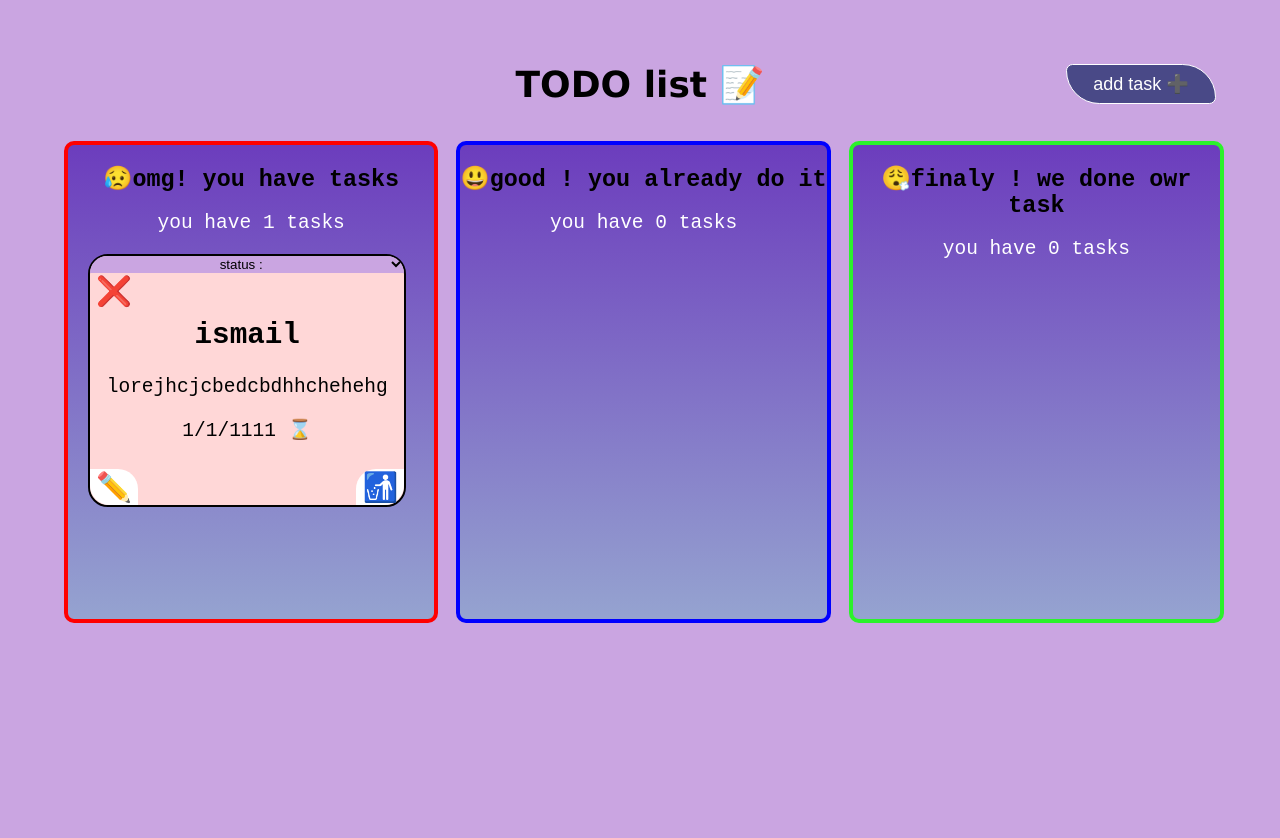
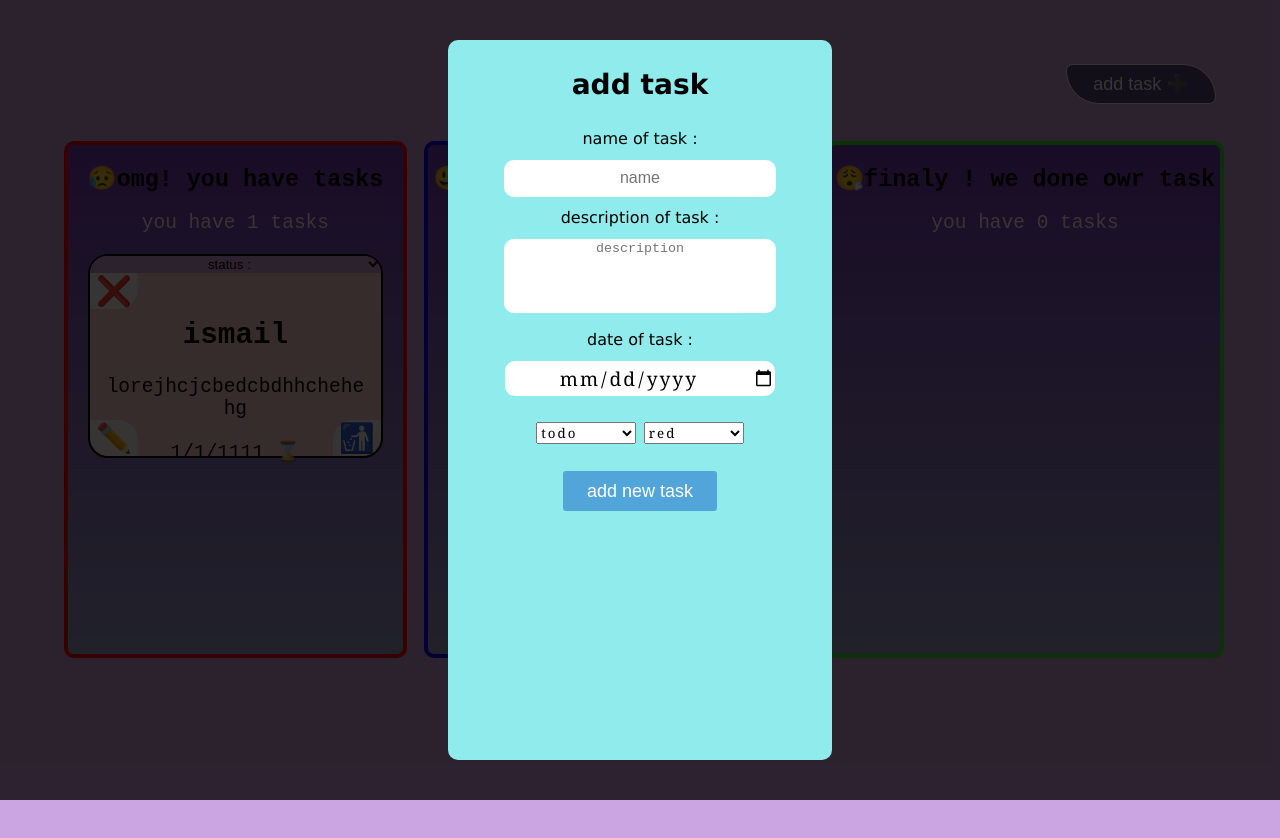
Before and after one commit to ismailbaoud/TODO-LIST-PROJECT, a plain HTML site: page Desktop/TODO list/index.html in a window 1280 px wide. Both pictures are taken after a click on the button "add task ➕". After the commit the page ends 800 px from the top, so only its background shows below. Drawn offline with Linux system fonts and the light colour scheme.

Commit message:
fixe la vusialiter de la form et ajout e des style

```diff
--- a/Desktop/TODO list/assets/css/style.css
+++ b/Desktop/TODO list/assets/css/style.css
@@ -17,25 +17,25 @@ body{
     border-radius: 5px;
 }
 .catalogs{
-height: auto;
+height: 28rem;
  display: grid;
  grid-template-columns: 3;
  gap: 2vw;
  letter-spacing: 0px;
  font-family: monospace;
  font-size: 1em;
+
 }
 .catalog{
     background: linear-gradient(#6c3dbd, #95a3d0);
     width: 100%;
-    height: 50%;
+    /* height: 50%; */
     border-radius: 10px;
-    overflow-y: hidden;
-    overflow-y: scroll;
+
 }
 #todo{
-    width: 28vw;
-    height: 65vw;
+    width: 100%;
+    /* height: 65vw; */
 }
 
 .TODO{
@@ -53,7 +53,7 @@ height: auto;
 .task{
     border: solid black 2px;
     margin: 0px 20px;
-    height: 30%;
+    height: 200px;
     border-radius: 20px;
     position: relative;
     cursor:all-scroll;
@@ -67,7 +67,10 @@ height: auto;
     position: absolute;
     cursor: pointer;
 }
-
+.status_btn{
+    background: #fff;
+    border-radius: 0px 0px 20px 0px;
+}
 .supression_btn{
     bottom: 0;
     right: 0px;
@@ -93,9 +96,9 @@ height: auto;
     display: block;
 }
 .form{
-    position: absolute;
+    /* position: absolute;
     top:100px;
-    right: 0px;
+    right: 0px; */
     background: #90ecec;
     width: 30%;
     height: 90%;
@@ -180,6 +183,10 @@ textarea{
     text-align: center;
     border: none;
     border-radius: 10px;
+    transition: background-color 0.7s;
+}
+textarea:hover{
+    background:#cdf5cd;
 }
 h2{
     font-size: larger;
@@ -204,12 +211,17 @@ h2{
     border: none;
     outline: none;
 }
-.tasks{
+/* .tasks{ */
     /* display: grid;
     grid-template-rows: auto;
     gap: 20px; */
-    height:48rem;
+    /* height:48rem; */
 
+/* } */
+.tasks{
+    height: 25rem;
+    overflow-y: hidden;
+    overflow-y: scroll;
 }
 .count_todo,.count_doing,.count_done,.count_p{
     color: #fff;
@@ -242,3 +254,32 @@ article{
 .add_task:hover{
     background: blue;
 }
+.div_of_form{
+    position: absolute;
+    width: 100%;
+    height: 100%;
+    background: #050101cb;
+    display: flex;
+    align-items: center;
+    justify-content: center;
+    top: 0;
+    left: 0;
+
+}
+
+.Task_description{
+    width: 90%;
+    /* overflow-x: hidden; */
+    line-break:anywhere;
+    /* line-clamp: 1; */
+    margin: auto;
+}
+/* .fixe{
+    position: sticky;
+} */
+.static{
+    display: static;
+}
+.hidden{
+    display: none;
+}
--- a/Desktop/TODO list/assets/js/main.js
+++ b/Desktop/TODO list/assets/js/main.js
@@ -11,7 +11,9 @@ const done = document.getElementById('done');
 const count_todo = document.querySelector('.count_todo');
 const count_doing = document.querySelector('.count_doing');
 const count_done = document.querySelector('.count_done');
-const add_task = document.querySelector('.add_task');
+const add_task = document.getElementById('add_task');
+const div_of_form = document.getElementById("div_of_form")
+const status_btn = document.querySelector('.status_btn')
 
 //declares array
 const arr_tasks = [
@@ -23,6 +25,11 @@ const arr_tasks = [
         important_select:"red"
     }
 ];
+console.log(div_of_form.style.webkitLineClamp)
+add_task.addEventListener('click',()=>{
+    div_of_form.classList.toggle('hidden');
+
+})
 
 //event listner for do some thing
 let task_name;
@@ -50,7 +57,7 @@ form.addEventListener('submit',(e)=>{
 
     arr_tasks.unshift(obg_tasks)
     affichage(arr_tasks)
-    form.style.opacity = '0';
+    div_of_form.classList.toggle('hidden')
 });
 
 function affichage(arr){
@@ -103,7 +110,7 @@ function affichage(arr){
                     ${text}
                     <br>
                     <h1 class="task_title">${element.name}</h1>
-                    <p part="Task_description">${element.description}</p>
+                    <p class="Task_description">${element.description}</p>
                     <p>${element.date} ⌛</p>
                     <br>
                     <button class="modification_btn btn">✏️</button>
@@ -118,12 +125,9 @@ function affichage(arr){
 
 
 }
-add_task.addEventListener('click',()=>{
-    if(form.style.opacity == '0'){
-    form.style.opacity = '1';
-    }
-    else{
-        form.style.opacity = '0';
-    }
-})
+//status_btn eventlistner
+// status_btn.addEventListener('submit',()=>{
+//     console.log('hi');
+// });
+
 affichage(arr_tasks)
--- a/Desktop/TODO list/index.html
+++ b/Desktop/TODO list/index.html
@@ -10,12 +10,14 @@
     <body>
         <article>
             <h1 class="add_task_1">TODO list 📝</h1>
-            <button class="add_task_1 add_task ">add task ➕</button>
+            <button type="button" id="add_task" class="add_task_1 add_task ">add task ➕</button>
         </article>
         <section class="catalogs">
             <div class="catalog TODO">
-                <h2>😥omg! you have tasks</h2>
-                <div class="count_all"><p class="count_p"> you have <p class="count_todo"></p> tasks</p></div>
+                <div class="fixe">
+                    <h2>😥omg! you have tasks</h2>
+                    <div class="count_all"><p class="count_p"> you have <p class="count_todo"></p> tasks</p></div>
+                </div>
                 <div id="todo" class="tasks">
 
                 </div>
@@ -38,6 +40,7 @@
                 </div>
             </div>
         </section>
+       <div id="div_of_form" class="div_of_form hidden">
         <form id="form" class="form" >
             <h3>add task</h3>
             <div>
@@ -65,6 +68,7 @@
             <div class="div_submit_btn"><button class="submit_btn" type="submit">add new task</button></div>
 
         </form>
+       </div>
         <script src="assets/js/main.js"></script>
     </body>
 </html>
```
